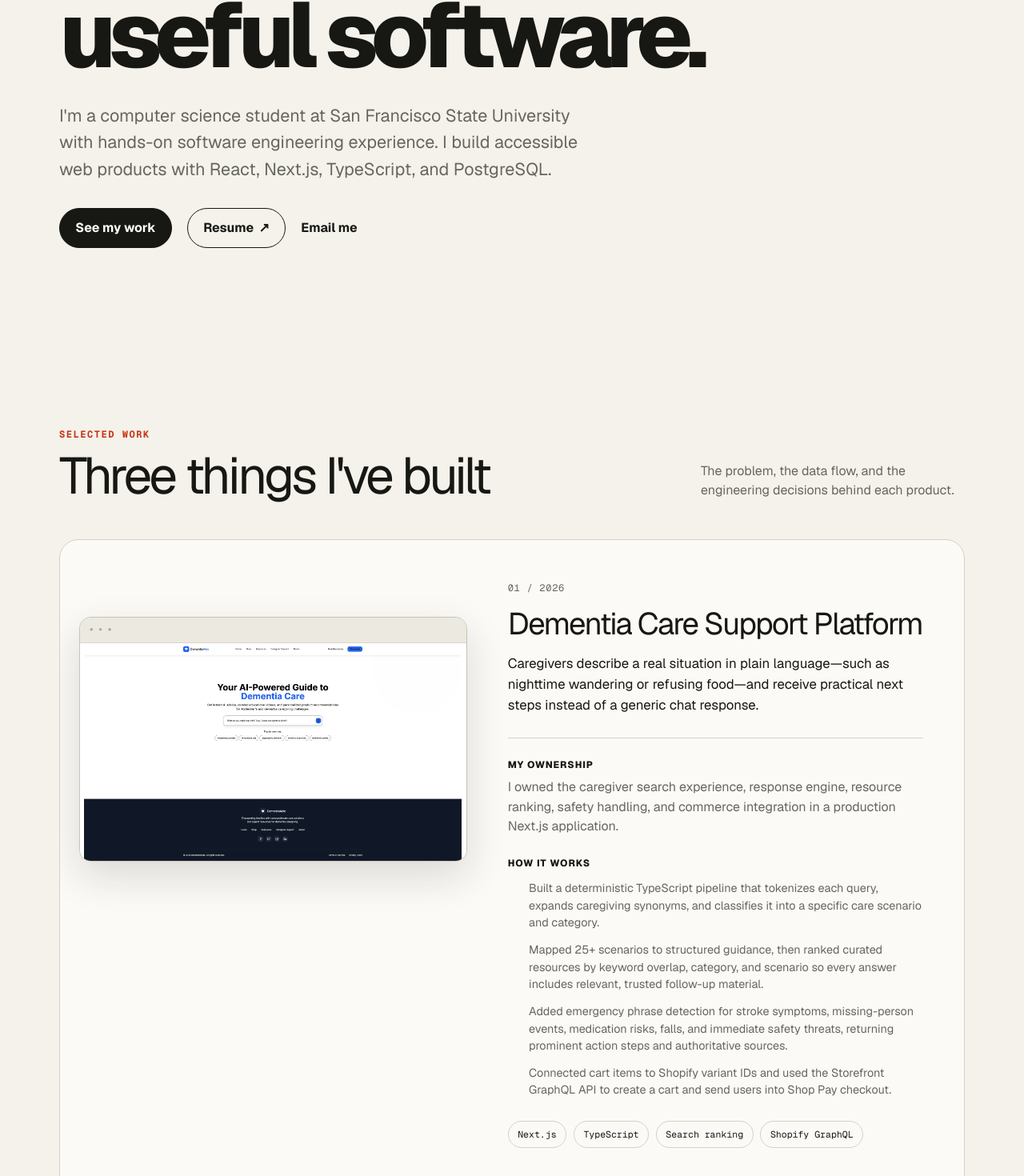
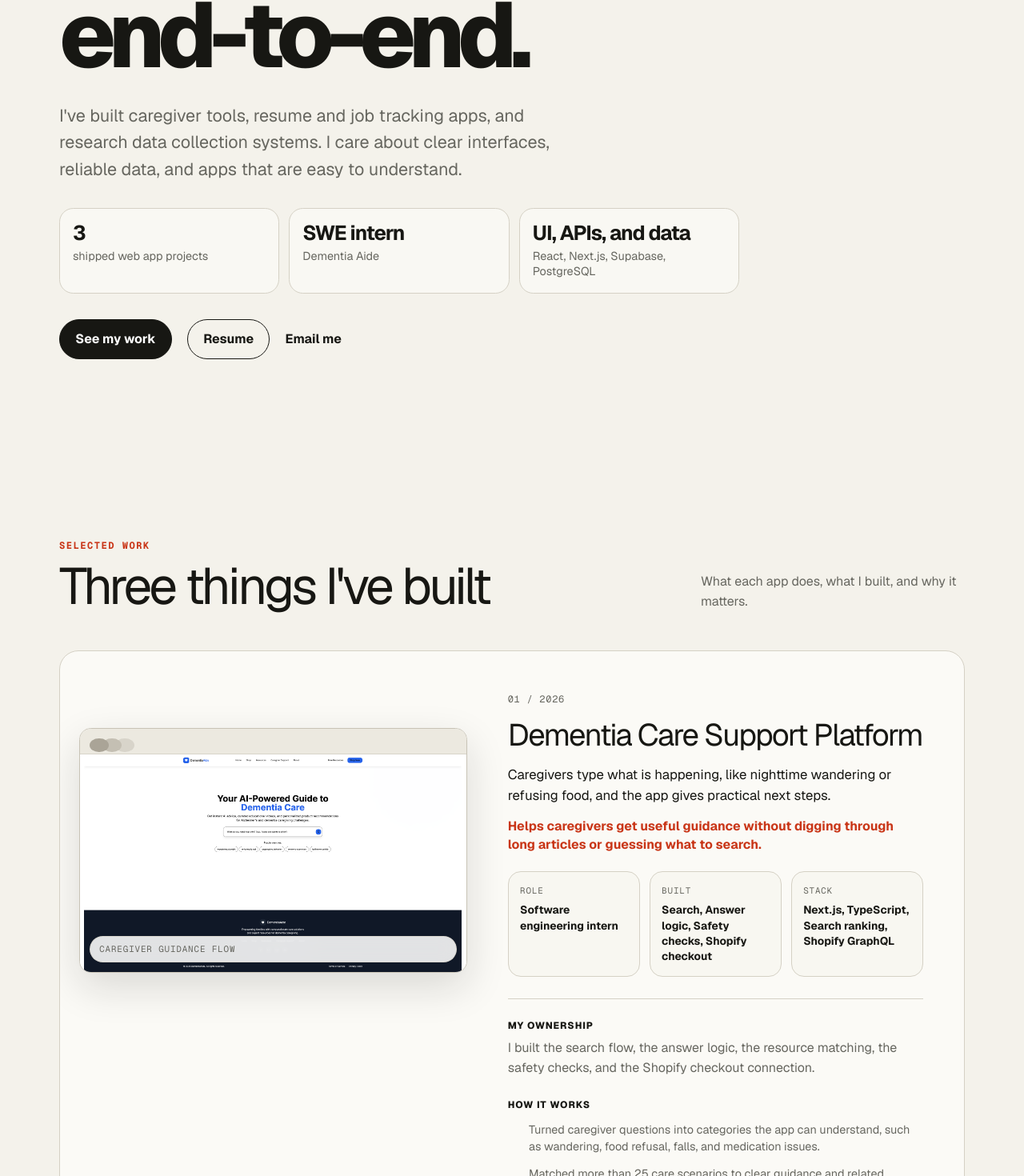
Before and after one commit to jonathanphuung/portfolio, a Next.js app: page / in a window 1280 px wide. Shown: the part 500-1970 px from the top of the page at 80% size. Built offline with nearby package versions, Linux system fonts and the light colour scheme.

Commit message:
refine portfolio for recruiter review

```diff
--- a/src/app/globals.css
+++ b/src/app/globals.css
@@ -147,6 +147,37 @@ a { color: inherit; }
   line-height: 1.55;
 }
 
+.proof-bar {
+  display: grid;
+  grid-template-columns: repeat(3, minmax(0, 1fr));
+  gap: .75rem;
+  width: min(100%, 850px);
+  margin-top: 2rem;
+}
+
+.proof-bar div {
+  min-height: 6rem;
+  border: 1px solid var(--line);
+  border-radius: 1.1rem;
+  padding: 1rem;
+  background: color-mix(in srgb, var(--card) 80%, transparent);
+}
+
+.proof-bar strong {
+  display: block;
+  margin-bottom: .35rem;
+  font-size: clamp(1.25rem, 2vw, 1.7rem);
+  line-height: 1.1;
+  letter-spacing: -.04em;
+}
+
+.proof-bar span {
+  display: block;
+  color: var(--muted);
+  font-size: .9rem;
+  line-height: 1.35;
+}
+
 .hero-actions {
   margin-top: 2rem;
   display: flex;
@@ -249,14 +280,17 @@ a { color: inherit; }
 }
 
 .project-image-wrap::after {
-  content: "●  ●  ●";
+  content: "";
   position: relative;
   z-index: 2;
   display: block;
+  width: .5rem;
+  height: .5rem;
+  margin: .75rem;
   padding: .55rem .75rem;
-  color: #aaa497;
-  font-size: .48rem;
-  letter-spacing: .15rem;
+  border-radius: 50%;
+  background: #aaa497;
+  box-shadow: 1rem 0 0 #c4bfb3, 2rem 0 0 #d8d4ca;
 }
 
 .project-image {
@@ -267,6 +301,25 @@ a { color: inherit; }
   object-fit: contain;
   object-position: top center;
   background: white;
+}
+
+.image-caption {
+  position: absolute;
+  left: .75rem;
+  right: .75rem;
+  bottom: .75rem;
+  z-index: 2;
+  margin: 0;
+  border: 1px solid color-mix(in srgb, var(--line) 70%, transparent);
+  border-radius: 999px;
+  padding: .45rem .7rem;
+  background: color-mix(in srgb, white 88%, transparent);
+  color: var(--muted);
+  font-family: var(--font-geist-mono), monospace;
+  font-size: .68rem;
+  text-transform: uppercase;
+  letter-spacing: .08em;
+  backdrop-filter: blur(12px);
 }
 
 .project-copy {
@@ -292,6 +345,44 @@ a { color: inherit; }
 }
 
 .project-summary { margin: 0; font-size: 1.05rem; line-height: 1.55; }
+
+.project-impact {
+  margin: .85rem 0 0;
+  color: var(--accent-dark);
+  font-weight: 700;
+  line-height: 1.45;
+}
+
+.project-facts {
+  display: grid;
+  grid-template-columns: repeat(3, minmax(0, 1fr));
+  gap: .75rem;
+  width: 100%;
+  margin: 1.4rem 0 0;
+}
+
+.project-facts div {
+  border: 1px solid var(--line);
+  border-radius: 1rem;
+  padding: .9rem;
+  background: color-mix(in srgb, var(--paper) 48%, transparent);
+}
+
+.project-facts dt {
+  margin-bottom: .45rem;
+  color: var(--muted);
+  font-family: var(--font-geist-mono), monospace;
+  font-size: .68rem;
+  text-transform: uppercase;
+  letter-spacing: .08em;
+}
+
+.project-facts dd {
+  margin: 0;
+  font-size: .86rem;
+  line-height: 1.4;
+  font-weight: 700;
+}
 
 .project-detail {
   margin-top: 1.7rem;
@@ -381,6 +472,30 @@ a { color: inherit; }
 .skill-list-large { max-width: 850px; margin-top: 2rem; }
 .skill-list-large li { padding: .65rem 1rem; font-size: .9rem; background: var(--card); }
 
+.looking {
+  display: grid;
+  grid-template-columns: minmax(0, .9fr) minmax(280px, 1.1fr);
+  gap: 2rem;
+  align-items: end;
+  border-top: 1px solid var(--line);
+  padding-top: 5rem;
+  padding-bottom: 5rem;
+}
+
+.looking h2 {
+  margin: 0;
+  font-size: clamp(2.1rem, 4vw, 4.2rem);
+  line-height: .98;
+  letter-spacing: -.055em;
+}
+
+.looking > p {
+  margin: 0;
+  color: var(--muted);
+  font-size: clamp(1.05rem, 2vw, 1.25rem);
+  line-height: 1.6;
+}
+
 .contact {
   margin-bottom: 1.5rem;
   border-radius: 2rem;
@@ -410,6 +525,7 @@ a { color: inherit; }
   .section-wrap { padding: 5rem 1rem; scroll-margin-top: 4rem; }
   .hero { min-height: calc(100svh - 4rem); padding-top: 4rem; padding-bottom: 4rem; }
   .hero h1 { font-size: clamp(3.2rem, 16vw, 5.2rem); }
+  .proof-bar { grid-template-columns: 1fr; }
   .section-heading { grid-template-columns: 1fr; margin-bottom: 2rem; }
   .project { grid-template-columns: 1fr; min-height: 0; }
   .project-image-wrap {
@@ -421,7 +537,9 @@ a { color: inherit; }
     margin: 1rem;
   }
   .project-copy { min-width: 0; min-height: 0; }
+  .project-facts { grid-template-columns: 1fr; }
   .experience-grid { grid-template-columns: 1fr; }
+  .looking { grid-template-columns: 1fr; }
   .contact { margin-left: .6rem; margin-right: .6rem; width: auto; }
 }
 
--- a/src/app/page.tsx
+++ b/src/app/page.tsx
@@ -7,22 +7,36 @@ export default function HomePage() {
   return (
     <main id="main-content">
       <section className="hero section-wrap" aria-labelledby="intro-heading">
-        <div className="availability">San Francisco Bay Area · Open to SWE internships</div>
+        <div className="availability">San Francisco Bay Area / open to SWE internships</div>
         <p className="intro-label">Hi, I&apos;m Jonathan.</p>
         <h1 id="intro-heading">
-          Full-stack engineer building useful software.
+          CS student building web apps end-to-end.
         </h1>
         <p className="hero-copy">
-          I&apos;m a computer science student at San Francisco State University with
-          hands-on software engineering experience. I build accessible web products
-          with React, Next.js, TypeScript, and PostgreSQL.
+          I&apos;ve built caregiver tools, resume and job tracking apps, and research
+          data collection systems. I care about clear interfaces, reliable data,
+          and apps that are easy to understand.
         </p>
+        <div className="proof-bar" aria-label="Portfolio highlights">
+          <div>
+            <strong>3</strong>
+            <span>shipped web app projects</span>
+          </div>
+          <div>
+            <strong>SWE intern</strong>
+            <span>Dementia Aide</span>
+          </div>
+          <div>
+            <strong>UI, APIs, and data</strong>
+            <span>React, Next.js, Supabase, PostgreSQL</span>
+          </div>
+        </div>
         <div className="hero-actions">
           <a className="button button-primary" href="#work">
             See my work
           </a>
           <a className="button" href="/Resume.pdf" {...externalProps}>
-            Resume <span aria-hidden="true">↗</span>
+            Resume
           </a>
           <a className="text-link" href="mailto:jonathanphuung@gmail.com">
             Email me
@@ -36,7 +50,7 @@ export default function HomePage() {
             <p className="section-kicker">Selected work</p>
             <h2 id="work-heading">Three things I&apos;ve built</h2>
           </div>
-          <p>The problem, the data flow, and the engineering decisions behind each product.</p>
+          <p>What each app does, what I built, and why it matters.</p>
         </div>
 
         <div className="project-list">
@@ -51,11 +65,27 @@ export default function HomePage() {
                   priority={index === 0}
                   className="project-image"
                 />
+                <p className="image-caption">{project.imageCaption}</p>
               </div>
               <div className="project-copy">
                 <div className="project-number">0{index + 1} / {project.year}</div>
                 <h3>{project.title}</h3>
                 <p className="project-summary">{project.summary}</p>
+                <p className="project-impact">{project.impact}</p>
+                <dl className="project-facts" aria-label={`${project.title} quick facts`}>
+                  <div>
+                    <dt>Role</dt>
+                    <dd>{project.roleLabel}</dd>
+                  </div>
+                  <div>
+                    <dt>Built</dt>
+                    <dd>{project.built.join(", ")}</dd>
+                  </div>
+                  <div>
+                    <dt>Stack</dt>
+                    <dd>{project.stack.join(", ")}</dd>
+                  </div>
+                </dl>
                 <div className="project-detail">
                   <span>My ownership</span>
                   <p>{project.role}</p>
@@ -77,7 +107,7 @@ export default function HomePage() {
                   <div className="project-links">
                     {project.links.map((link) => (
                       <a key={link.href} href={link.href} {...externalProps}>
-                        {link.label} <span aria-hidden="true">↗</span>
+                        {link.label}
                       </a>
                     ))}
                   </div>
@@ -101,8 +131,8 @@ export default function HomePage() {
             <h3>Software Engineering Intern</h3>
             <p className="experience-company">Dementia Aide</p>
             <p>
-              I turn Figma designs into a caregiver support app, build recommendation
-              features, and connect the product to Shopify&apos;s storefront tools.
+              I turn Figma screens into working product features, build caregiver
+              guidance tools, and connect the app to Shopify checkout.
             </p>
           </article>
           <article>
@@ -110,8 +140,8 @@ export default function HomePage() {
             <h3>San Francisco State University</h3>
             <p className="experience-company">B.S. candidate</p>
             <p>
-              Building a practical foundation in software engineering, data structures,
-              databases, and full-stack product development.
+              Studying software engineering, data structures, databases, and how to
+              build web apps from idea to release.
             </p>
           </article>
           <article>
@@ -119,11 +149,23 @@ export default function HomePage() {
             <h3>Fulfillment Expert Team Captain</h3>
             <p className="experience-company">Target</p>
             <p>
-              I coordinate teams of 7 to 20 people, set daily priorities, and help
-              the team solve problems when plans change.
+              I coordinate teams of 7 to 20 people, set priorities for the day, and
+              help the team adjust when things get busy or plans change.
             </p>
           </article>
         </div>
+      </section>
+
+      <section className="section-wrap looking" aria-labelledby="looking-heading">
+        <div>
+          <p className="section-kicker">Currently looking for</p>
+          <h2 id="looking-heading">Software engineering internships</h2>
+        </div>
+        <p>
+          I&apos;m looking for frontend, product engineering, or web platform teams where
+          I can keep building real features, work with other engineers, and learn
+          from code reviews.
+        </p>
       </section>
 
       <section className="section-wrap skills" aria-labelledby="skills-heading">
@@ -136,17 +178,17 @@ export default function HomePage() {
 
       <section className="contact section-wrap" id="contact" aria-labelledby="contact-heading">
         <p className="section-kicker">Get in touch</p>
-        <h2 id="contact-heading">Have an internship or a project in mind?</h2>
-        <p>I&apos;d be glad to hear about it.</p>
+        <h2 id="contact-heading">Looking for a software engineering intern?</h2>
+        <p>I&apos;d be happy to talk about frontend, product engineering, or web platform internship opportunities.</p>
         <div className="hero-actions">
           <a className="button button-primary" href="mailto:jonathanphuung@gmail.com">
             Email Jonathan
           </a>
           <a className="text-link" href="https://www.linkedin.com/in/jonathanphuung" {...externalProps}>
-            LinkedIn ↗
+            LinkedIn
           </a>
           <a className="text-link" href="https://github.com/jonathanphuung" {...externalProps}>
-            GitHub ↗
+            GitHub
           </a>
         </div>
       </section>
--- a/src/components/top-nav.tsx
+++ b/src/components/top-nav.tsx
@@ -13,7 +13,7 @@ export function TopNav() {
           <Link href="/#about">About</Link>
           <Link href="/#contact">Contact</Link>
           <a className="nav-resume" href="/Resume.pdf" target="_blank" rel="noreferrer">
-            Resume ↗
+            Resume
           </a>
         </div>
         <a className="mobile-contact" href="mailto:jonathanphuung@gmail.com">
--- a/src/data/portfolio.ts
+++ b/src/data/portfolio.ts
@@ -2,11 +2,15 @@ export type Project = {
   title: string;
   year: string;
   summary: string;
+  impact: string;
   role: string;
+  roleLabel: string;
+  built: string[];
   implementation: string[];
   stack: string[];
   image: string;
   imageAlt: string;
+  imageCaption: string;
   links: { label: string; href: string }[];
 };
 
@@ -15,17 +19,21 @@ export const PROJECTS: Project[] = [
     title: "Dementia Care Support Platform",
     year: "2026",
     summary:
-      "Caregivers describe a real situation in plain language—such as nighttime wandering or refusing food—and receive practical next steps instead of a generic chat response.",
-    role: "I owned the caregiver search experience, response engine, resource ranking, safety handling, and commerce integration in a production Next.js application.",
+      "Caregivers type what is happening, like nighttime wandering or refusing food, and the app gives practical next steps.",
+    impact: "Helps caregivers get useful guidance without digging through long articles or guessing what to search.",
+    role: "I built the search flow, the answer logic, the resource matching, the safety checks, and the Shopify checkout connection.",
+    roleLabel: "Software engineering intern",
+    built: ["Search", "Answer logic", "Safety checks", "Shopify checkout"],
     implementation: [
-      "Built a deterministic TypeScript pipeline that tokenizes each query, expands caregiving synonyms, and classifies it into a specific care scenario and category.",
-      "Mapped 25+ scenarios to structured guidance, then ranked curated resources by keyword overlap, category, and scenario so every answer includes relevant, trusted follow-up material.",
-      "Added emergency phrase detection for stroke symptoms, missing-person events, medication risks, falls, and immediate safety threats, returning prominent action steps and authoritative sources.",
-      "Connected cart items to Shopify variant IDs and used the Storefront GraphQL API to create a cart and send users into Shop Pay checkout.",
+      "Turned caregiver questions into categories the app can understand, such as wandering, food refusal, falls, and medication issues.",
+      "Matched more than 25 care scenarios to clear guidance and related resources.",
+      "Added safety checks for emergencies, including stroke symptoms, missing-person situations, medication risks, and falls.",
+      "Connected product cards to Shopify so users can add items and check out through Shop Pay.",
     ],
     stack: ["Next.js", "TypeScript", "Search ranking", "Shopify GraphQL"],
     image: "/caregiver-site-1.png",
     imageAlt: "Dementia care support platform home screen",
+    imageCaption: "Caregiver guidance flow",
     links: [
       { label: "Live site", href: "https://dementia-aide.vercel.app/" },
       { label: "Source code", href: "https://github.com/jonathanphuung/DementiaAide" },
@@ -35,17 +43,21 @@ export const PROJECTS: Project[] = [
     title: "Application Tracker & Resume Fit Analyzer",
     year: "2025",
     summary:
-      "Job seekers upload a résumé, paste a job description, and get an explainable fit score while managing every application from saved through offer or rejection.",
-    role: "I designed and built the parsing APIs, matching algorithm, application pipeline, authentication flow, and local-to-cloud data synchronization.",
+      "Job seekers upload a resume, paste a job post, and get a clear fit score while tracking each application.",
+    impact: "Gives job seekers a clearer way to track applications and see what their resume is missing.",
+    role: "I built the resume parser, the job matching logic, the application tracker, Google sign-in, and the Supabase database setup.",
+    roleLabel: "Software engineering project",
+    built: ["PDF parsing", "Fit scoring", "Google sign-in", "Supabase database"],
     implementation: [
-      "Created a PDF upload route that validates file type and a 4 MB limit, extracts text with pdf-parse, removes noisy contact data, and returns actionable errors for unreadable files.",
-      "Implemented an explainable scoring algorithm that normalizes skill aliases, separates matched and missing requirements, detects role signals such as ownership and testing, and generates targeted résumé recommendations.",
-      "Built a hybrid persistence layer: signed-out users save to localStorage, then existing applications are assigned UUIDs and migrated into Supabase after Google OAuth sign-in.",
-      "Designed the Postgres applications table, status constraints, indexes, update trigger, and row-level security policies that restrict CRUD operations to the authenticated user's rows.",
+      "Built a PDF upload route that checks file type and size, extracts resume text, and gives useful errors when a file cannot be read.",
+      "Created a scoring system that shows matched skills, missing skills, and specific ways to improve the resume.",
+      "Let signed-out users save applications in the browser, then move that data into Supabase after Google sign-in.",
+      "Set up the Postgres tables, indexes, status rules, update trigger, and row-level security policies.",
     ],
     stack: ["Next.js", "TypeScript", "PDF parsing", "Supabase/PostgreSQL"],
     image: "/ApplicationTracker1.png",
     imageAlt: "Application tracker dashboard with job cards and progress metrics",
+    imageCaption: "Resume fit dashboard",
     links: [
       {
         label: "Live site",
@@ -61,17 +73,21 @@ export const PROJECTS: Project[] = [
     title: "Sleep Research Data Collection Platform",
     year: "2025",
     summary:
-      "A structured survey system for collecting consistent, anonymized student sleep data that researchers can analyze without relying on loosely formatted form responses.",
-    role: "I built the participant survey, validation boundary, submission API, and relational data model for secure research-data collection.",
+      "A survey app for collecting consistent student sleep data without messy free-form responses.",
+    impact: "Helps researchers collect cleaner sleep data that is easier to review and analyze later.",
+    role: "I built the survey flow, validation, submission API, and database structure.",
+    roleLabel: "Software engineering project",
+    built: ["Survey flow", "Validation", "API routes", "Database design"],
     implementation: [
-      "Designed a guided survey flow that converts sleep habits and academic context into a consistent payload instead of free-form responses.",
-      "Used shared Zod schemas to reject incomplete or malformed answers before they reach the database, with field-level feedback for participants.",
-      "Created Next.js route handlers that validate submissions server-side and write normalized records to Supabase PostgreSQL.",
-      "Separated survey responses from direct identity fields and applied row-level security so public participants can submit data without receiving access to the research dataset.",
+      "Designed a step-by-step survey for sleep habits and school context.",
+      "Used Zod to catch missing or invalid answers before they reach the database.",
+      "Created Next.js API routes that validate submissions and save clean records to Supabase.",
+      "Separated survey answers from identity fields and used row-level security to protect the dataset.",
     ],
     stack: ["Next.js", "TypeScript", "Supabase", "Zod"],
     image: "/project-screenshot-1.png",
     imageAlt: "Sleep research platform landing page",
+    imageCaption: "Research survey flow",
     links: [],
   },
 ];
```
Also changed, not shown: src/app/layout.tsx (+9 -9 lines).
